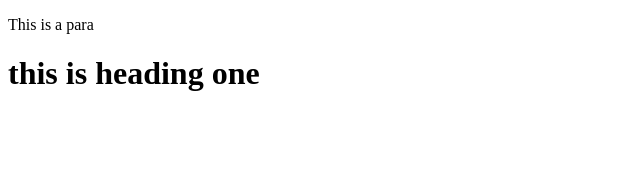
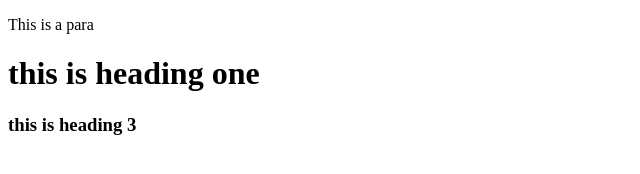
Before and after one commit to hanzala-23/Repo1, a plain HTML site: page index.html in a window 1280 px wide. Shown: the whole page, without its empty margins (0-640 px from the left). Drawn offline with Linux system fonts and the light colour scheme.

Commit message:
Fourth commit

```diff
--- a/index.html
+++ b/index.html
@@ -8,5 +8,6 @@
 <body>
     <p>This is a para</p>
     <h1>this is heading one</h1>
+    <h3>this is heading 3</h3>
 </body>
 </html>
```
